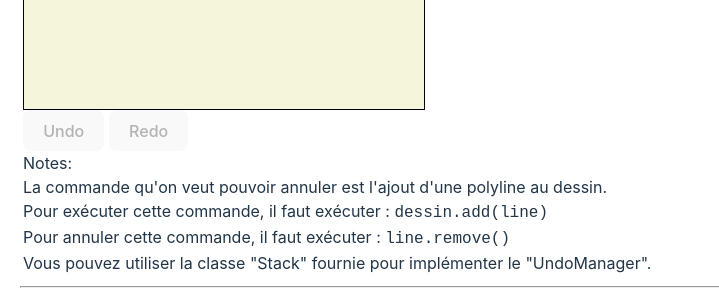
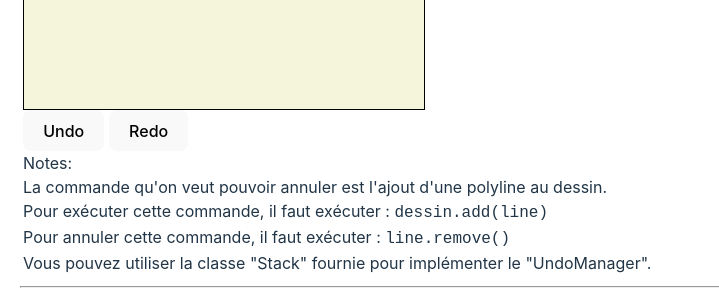
Before and after one commit to amandine3110/tp_pattern_undo_redo, a website built with Vite: page pages/polylineUndo/index.html in a window 1280 px wide. Shown: the part 444-739 px from the top of the page, 0-719 px from the left. Built offline with nearby package versions, Linux system fonts and the light colour scheme.

Commit message:
Update index.html

```diff
--- a/pages/polylineUndo/index.html
+++ b/pages/polylineUndo/index.html
@@ -14,8 +14,8 @@
             <tr>
                 <td>
                     <div id="container"></div>
-                    <button id="undo" disabled="disabled">Undo</button>
-                    <button id="redo" disabled="disabled">Redo</button>
+                    <button id="undo">Undo</button>
+                    <button id="redo">Redo</button>
                     <div>
                         Notes:<br />
                         La commande qu'on veut pouvoir annuler est l'ajout d'une polyline au dessin.<br />
```
